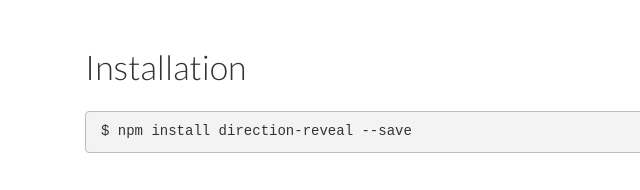
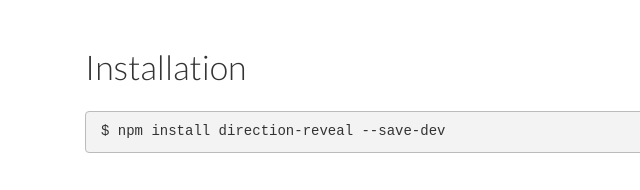
Before and after one commit to NigelOToole/direction-reveal, a website with bundled scripts: page index.html in a window 1280 px wide. Shown: the part 3380-3570 px from the top of the page, 0-640 px from the left. Built offline with nearby package versions, Linux system fonts and the light colour scheme.

Commit message:
Minor formatting

```diff
--- a/index.html
+++ b/index.html
@@ -279,7 +279,7 @@
       <h2>Installation</h2>
 
 <pre>
-<code>$ npm install direction-reveal --save</code>
+<code>$ npm install direction-reveal --save-dev</code>
 </pre>
 
     </div>
--- a/scripts/direction-reveal.js
+++ b/scripts/direction-reveal.js
@@ -16,7 +16,7 @@
   animationName: animationName = 'swing',
   enableTouch: enableTouch = true,
   touchThreshold: touchThreshold = 250
-} = {}) {
+  } = {}) {
 
   const containers = document.querySelectorAll(selector);
   let touchStart;
```
Also changed, not shown: README.md.
